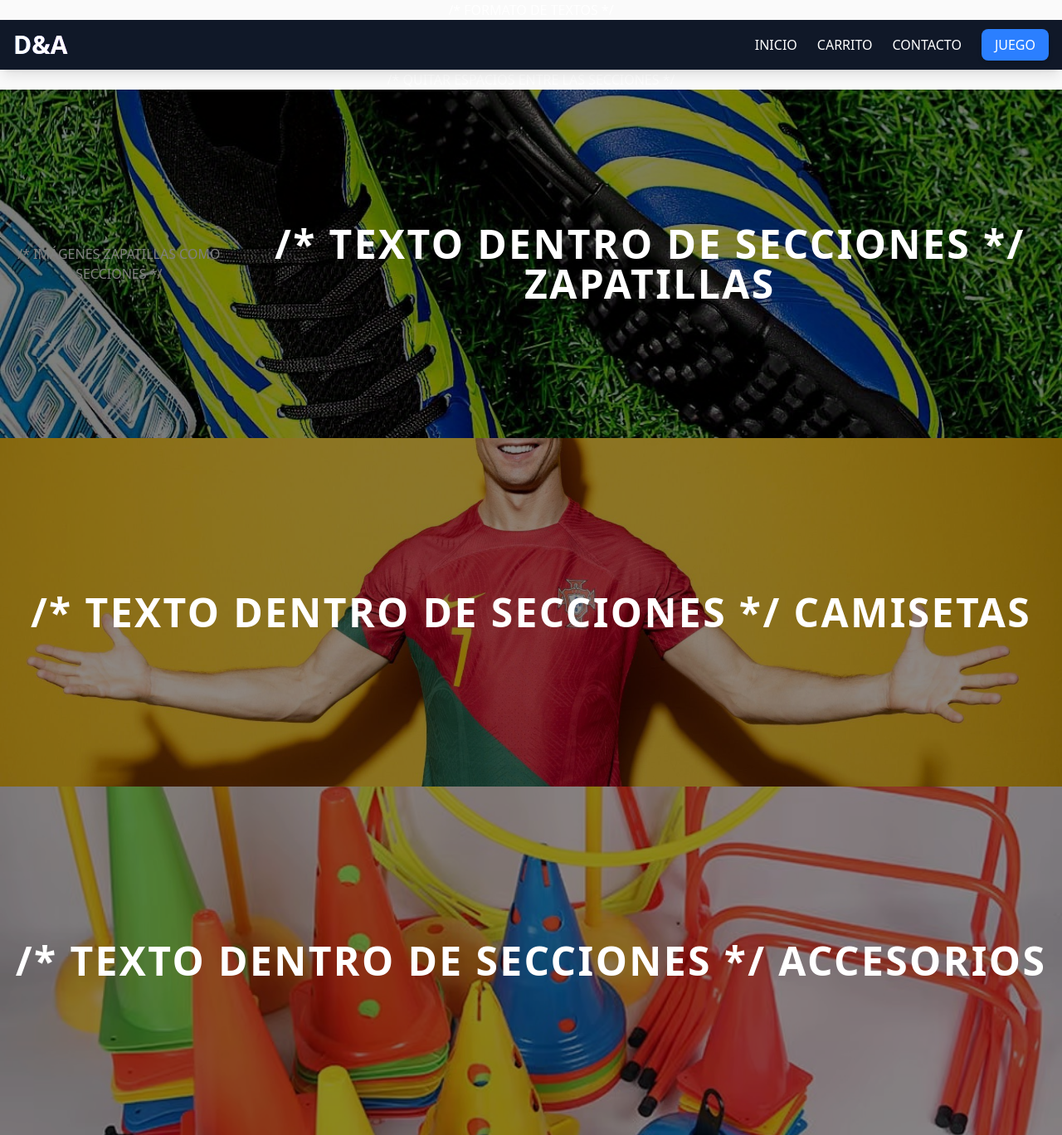
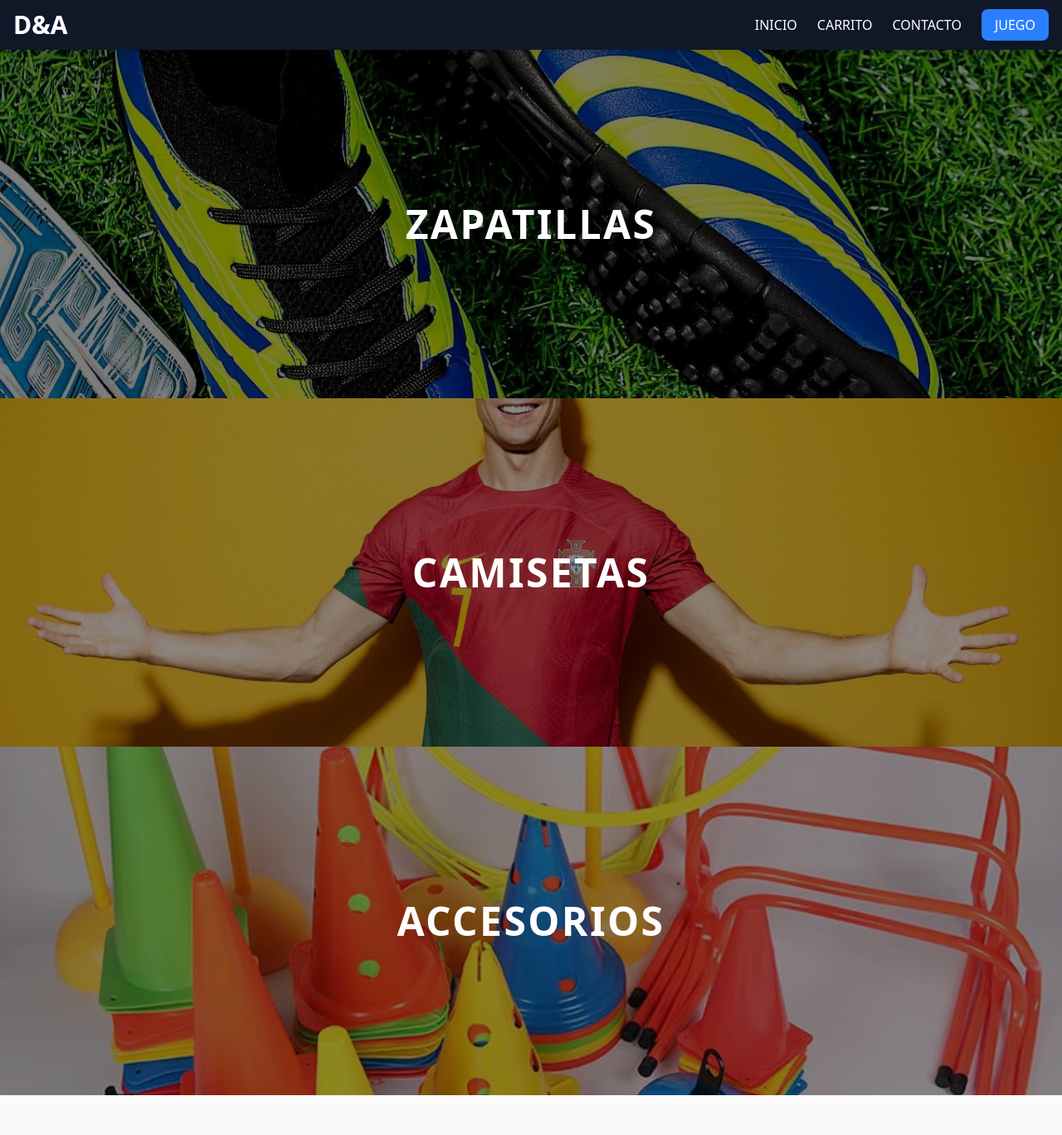
Before and after one commit to Alejo0250/trabajoFinal, a plain HTML site: page index.html in a window 1280 px wide. Shown: the whole page at 83% size. After the commit the page ends 1320 px from the top, so only its background shows below. Drawn offline with nearby package versions, Linux system fonts and the light colour scheme.

Commit message:
Refactor HTML structure and formatting

```diff
--- a/index.html
+++ b/index.html
@@ -14,20 +14,21 @@
       body {
         font-family: ui-sans-serif, system-ui, -apple-system, "Segoe UI", Roboto, "Helvetica Neue", Arial, "Noto Sans", "Liberation Sans", sans-serif !important;
       }
-    </style> /* FORMATO DE TEXTOS */
+    </style>
   </head>
 
   <body class="bg-gray-900 text-white">
     <div id="header"></div>
 
   <!-- HERO SECTIONS -->
-  <main class="space-y-0"> /* QUITAR ESPACIOS ENTRE LAS SECCIONES */
+  <main class="space-y-0">
       <a href="zapatillas.html" class="block">
         <section
           class="relative h-64 md:h-96 lg:h-[420px] bg-cover bg-center flex items-center justify-center"
-          style="background-image: url('imagenes/zapatillas/3.jpg')"> /* IMÁGENES ZAPATILLAS COMO SECCIONES */
+          style="background-image: url('imagenes/zapatillas/3.jpg')"
+        >
           <div class="absolute inset-0 bg-black/50"></div>
-          <h2 class="relative text-3xl md:text-5xl font-bold tracking-wider uppercase"> /* TEXTO DENTRO DE SECCIONES */
+          <h2 class="relative text-3xl md:text-5xl font-bold tracking-wider uppercase">
             ZAPATILLAS
           </h2>
         </section>
@@ -35,11 +36,11 @@
 
       <a href="camisetas.html" class="block">
         <section
-          class="relative h-64 md:h-96 lg:h-[420px] bg-cover bg-center flex items-center justify-center" /* IMÁGENES CAMISETAS COMO SECCIONES */
+          class="relative h-64 md:h-96 lg:h-[420px] bg-cover bg-center flex items-center justify-center"
           style="background-image: url('imagenes/camisetas/12.3.jpg')"
         >
           <div class="absolute inset-0 bg-black/45"></div>
-          <h2 class="relative text-3xl md:text-5xl font-bold tracking-wider uppercase"> /* TEXTO DENTRO DE SECCIONES */
+          <h2 class="relative text-3xl md:text-5xl font-bold tracking-wider uppercase">
             CAMISETAS
           </h2>
         </section>
@@ -47,17 +48,17 @@
 
       <a href="accesorios.html" class="block">
         <section
-          class="relative h-64 md:h-96 lg:h-[420px] bg-cover bg-center flex items-center justify-center" /* IMÁGENES ACCESORIOS COMO SECCIONES */
+          class="relative h-64 md:h-96 lg:h-[420px] bg-cover bg-center flex items-center justify-center"
           style="background-image: url('imagenes/accesorios/19.jpg')"
         >
           <div class="absolute inset-0 bg-black/45"></div>
-          <h2 class="relative text-3xl md:text-5xl font-bold tracking-wider uppercase"> /* TEXTO DENTRO DE SECCIONES */
+          <h2 class="relative text-3xl md:text-5xl font-bold tracking-wider uppercase">
             ACCESORIOS
           </h2>
         </section>
       </a>
     </main>
 
-    <script type="text/babel" src="js/header.js"></script>  /* ESTADO: HEADER (ENCABEZADOS) */
+    <script type="text/babel" src="js/header.js"></script>
   </body>
 </html>
```
